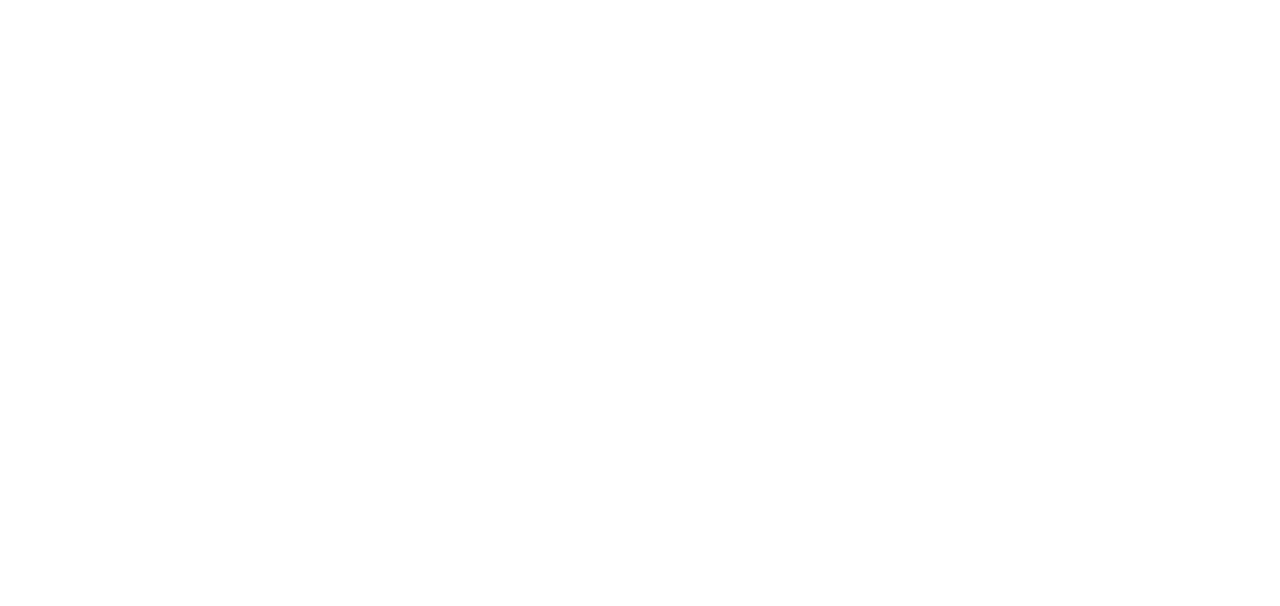
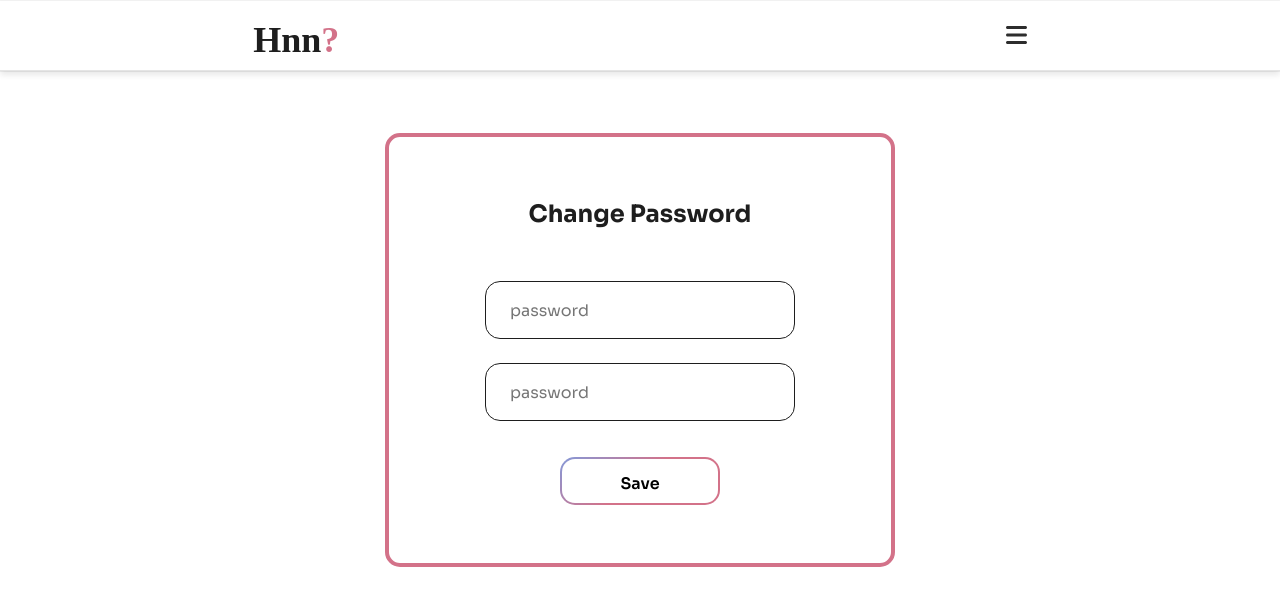
Before and after one commit to AkmalArifin/anon-project, a Vue app in the folder frontend/: page /change-password in a window 1280 px wide. Before the commit this address had no page. Shown: the top 606 px of the page. Built offline with nearby package versions, Linux system fonts and the light colour scheme; a web font is replaced by a local one.

Commit message:
feat: change password

```diff
--- a/frontend/src/router/index.ts
+++ b/frontend/src/router/index.ts
@@ -7,6 +7,7 @@
 import ForgotPasswordView from '@/views/ForgotPasswordView.vue'
 import ResetPasswordView from '@/views/ResetPasswordView.vue'
 import ProfileView from '@/views/ProfileView.vue'
+import ChangePasswordView from '@/views/ChangePasswordView.vue'
 
 const router = createRouter({
   history: createWebHistory(import.meta.env.BASE_URL),
@@ -50,6 +51,11 @@
       path: '/profile',
       name: 'profile',
       component: ProfileView
+    },
+    {
+      path: '/change-password',
+      name: 'change-password',
+      component: ChangePasswordView
     }
   ]
 })
--- /dev/null
+++ b/frontend/src/views/ChangePasswordView.vue
@@ -0,0 +1,225 @@
+<template>
+    <div class="change-password-page">
+        <Navbar class="navbar"/>
+        <div class="card" v-if="showVerify">
+            <div class="header">
+                <h4>Change Password</h4>
+            </div>
+            <div class="body">
+                <div class="input">
+                    <div class="input-container">
+                        <input type="password" class="p2 input-text" v-model="userInput.password" placeholder="password">
+                        <p>
+                            <font-awesome-icon class="error" icon="fa-solid fa-circle-exclamation" v-if="serverError.field.includes('password')"/>
+                            <span class="error message" v-if="serverError.field.includes('password')">{{ serverError.message }}</span>
+                        </p>
+                    </div>
+                </div>
+            </div>
+            <div class="footer">
+                <button class="p2 button" @click="handleCancel">Cancel</button>
+                <button class="p2 button" @click="handleNext">Next</button>
+            </div>
+        </div>
+        <div class="card" v-if="showNewPassword">
+            <div class="header">
+                <h4>Change Password</h4>
+            </div>
+            <div class="body">
+                <div class="input">
+                    <div class="input-container">
+                        <input type="password" class="p2 input-text" v-model="userInput.newPassword" placeholder="password" @blur="v$.newPassword.$touch()">
+                        <p>
+                            <font-awesome-icon class="error" icon="fa-solid fa-circle-exclamation" v-if="v$.newPassword.$error"/>
+                            <span class="error message" v-if="v$.newPassword.$error">{{ v$.newPassword.$errors[0].$message }}</span>
+                        </p>
+                    </div>
+                    <div class="input-container">
+                        <input type="password" class="p2 input-text" v-model="userInput.confirmPassword" placeholder="password" @blur="v$.confirmPassword.$touch()">
+                        <p>
+                            <font-awesome-icon class="error" icon="fa-solid fa-circle-exclamation" v-if="v$.confirmPassword.$error"/>
+                            <span class="error message" v-if="v$.confirmPassword.$error">{{ v$.confirmPassword.$errors[0].$message }}</span>
+                        </p>
+                        <p>
+                            <font-awesome-icon class="error" icon="fa-solid fa-circle-exclamation" v-if="serverError.field.includes('newPassword')"/>
+                            <span class="error message" v-if="serverError.field.includes('newPassword')">{{ serverError.message }}</span>
+                        </p>
+                    </div>
+                </div>
+            </div>
+            <div class="footer">
+                <button class="p2 button" @click="handleSave">Save</button>
+            </div>
+        </div>
+    </div>
+</template>
+
+<script setup lang="ts">
+import axios from 'axios';
+import { reactive, computed, ref } from 'vue';
+import Navbar from '../components/Navbar.vue';
+import { useRouter } from 'vue-router';
+import { useVuelidate } from '@vuelidate/core'
+import { required, minLength, maxLength, sameAs, helpers } from '@vuelidate/validators'
+import passwordRule from '../validators/password';
+import { parseJwt } from '../utils/jwt';
+import { server } from 'typescript';
+
+const router = useRouter();
+const props = defineProps<{
+    email?: number
+}>()
+
+const showVerify = ref(false)
+const showNewPassword = ref(true)
+const userInput = reactive({
+    password: "",
+    newPassword: "",
+    confirmPassword: ""
+})
+const serverError = reactive({
+    field: "",
+    message: ""
+})
+
+const rules = computed(() => ({
+    newPassword: {required, minLength: minLength(8), passwordRule: helpers.withMessage("Must contain at least 1 number", passwordRule)},
+    confirmPassword: {required, sameAs: sameAs(userInput.newPassword)}
+}))
+
+const v$ = useVuelidate(rules, userInput);
+
+const token = sessionStorage.getItem("jwtToken");
+const parsedToken = parseJwt(token)
+
+async function handleCancel() {
+    router.push({name: "profile"})
+}
+
+async function handleNext() {
+    const data = {
+        email: props.email,
+        password: userInput.password
+    };
+
+    await axios.post("http://localhost:8082/login", data)
+        .then(response => {
+            showVerify.value = false;
+            showNewPassword.value = true;
+        }).catch(error => {
+            console.error(error.response)
+            serverError.field = "password";
+            serverError.message = error.response.data.errors;
+        });
+}
+
+async function handleSave() {
+    await v$.value.$validate();
+    if (v$.value.newPassword.$error || v$.value.confirmPassword.$error) {
+        return;
+    }
+
+    const data = {
+        password: userInput.newPassword
+    }
+
+    await axios.put(`http://localhost:8082/users/password/${parsedToken.id}`, data, {
+        headers: {
+            "Authorization": `Bearer ${token}`
+        }
+    }).then(response => {
+        router.push({name: "profile"})
+    }).catch(error => {
+        console.error(error.response)
+        serverError.field = "newPassword"
+        serverError.message = error.response.data.message
+    })
+}
+
+
+</script>
+
+<script lang="ts">
+export default {
+    name: "ChangePasswordView"
+}
+</script>
+
+<style scoped>
+.change-password-page {
+    padding-top: 1px;
+}
+
+.error {
+    text-align: left;
+    color: var(--color-error);
+    white-space: inherit;
+    margin-top: 8px;
+}
+
+.error.message {
+    margin-left: 8px;
+}
+
+.card {
+    width: min(510px, 80vw);
+    height: auto;
+    border: 4px solid var(--color-primary);
+    border-radius: 15px;
+
+    margin: calc(72px + 60px) auto;
+    padding: 58px min(96px, 10vw);
+}
+
+.card .header {
+    text-align: center;
+}
+
+.card .body {
+    margin-top: 48px;
+}
+
+.card .body .input {
+    display: flex;
+    flex-flow: column;
+    align-content: center;
+    justify-content: center;
+    row-gap: 24px;
+}
+
+.card .body .input .input-container .input-text {
+    width: 100%;
+    height: 58px;
+    padding: 13px 24px;
+    border: 1px solid var(--black-1);
+    border-radius: 15px;
+}
+
+.card .footer {
+    margin-top: 36px;
+    display: flex;
+    align-items: center;
+    justify-content: center;
+    column-gap: 32px;
+}
+
+.card .footer .button {
+    width: 160px;
+    height: 48px;
+    padding: 12px 0px;
+    font-weight: 600;
+
+    background: linear-gradient(var(--white),  var(--white)) padding-box,
+    linear-gradient(143deg, rgba(131,153,217,1) 0%, rgba(211,114,137,1) 49%) border-box;
+    border: solid 2px transparent;
+    border-radius: 15px;
+
+    cursor:pointer;
+    transition: var(--transition);
+}
+
+.card .footer .button:hover {
+    scale: 1.05
+}
+
+</style>
--- a/frontend/src/views/ProfileView.vue
+++ b/frontend/src/views/ProfileView.vue
@@ -31,7 +31,7 @@
                     <div class="data-container">
                         <span class="p2 title">Username</span>
                         <div>
-                            <input type="text" v-model="editUser.username" class="p2 value" @blur="v$.username.$touch">
+                            <input type="text" v-model="userInput.username" class="p2 value" @blur="v$.username.$touch()">
                             <p>
                                 <font-awesome-icon class="error" icon="fa-solid fa-circle-exclamation" v-if="v$.username.$error"/>
                                 <span class="error message" v-if="v$.username.$error">{{ v$.username.$errors[0].$message }}</span>
@@ -53,8 +53,6 @@
                 </div>
             </div>
         </div>
-        <div class="card change-password" v-if="showChangePassword"></div>
-        <div class="card new-password" v-if="showNewPassword"></div>
     </div>
 </template>
 
@@ -67,12 +65,13 @@
 import { required, minLength, maxLength, helpers, sameAs } from '@vuelidate/validators';
 import passwordRule from '../validators/password';
 import { server } from 'typescript';
+import { useRouter } from 'vue-router';
 
-const photoUrl = ref("/profile-picture.png")
+const router = useRouter();
+
+const photoUrl = ref("/profile-picture.png");
 const showData = ref(true);
 const showEdit = ref(false);
-const showChangePassword = ref(false);
-const showNewPassword = ref(false);
 const user = ref({
     id: 0,
     username: "",
@@ -82,26 +81,23 @@
     created_at: "",
     deleted_at: ""
 })
-const editUser = reactive({
+const userInput = reactive({
     id: 0,
     username: "",
     email: "",
     photo_profile: "",
-    password: "",
-    confirmPassword: ""
 })
 
 const serverError = reactive({
     field: "",
     value: ""
 })
+
 const rules = computed(() => ({
     username: {required, minLength: minLength(6), maxLength: maxLength(30)},
-    password: {required, minLength: minLength(8), passwordRule: helpers.withMessage("Must contain at least 1 number", passwordRule)},
-    confirmPassword: {required, sameAs: sameAs(editUser.password)}
 }))
 
-const v$ = useVuelidate(rules, editUser)
+const v$ = useVuelidate(rules, userInput)
 
 const token = sessionStorage.getItem('jwtToken');
 const parsedToken = parseJwt(token);
@@ -121,17 +117,17 @@
 
 /** Function */
 async function handleEdit() {
-    editUser.id = user.value.id;
-    editUser.username = user.value.username;
-    editUser.email = user.value.email;
-    editUser.photo_profile = user.value.photo_profile;
+    userInput.id = user.value.id;
+    userInput.username = user.value.username;
+    userInput.email = user.value.email;
+    userInput.photo_profile = user.value.photo_profile;
 
     showEdit.value = true;
     showData.value = false;
 }
 
 async function handleChangePassword() {
-
+    router.push({name: "change-password"})
 }
 
 async function handleCancel() {
@@ -146,19 +142,19 @@
         return
     }
     const data = {
-        "username": editUser.username,
-        "email": editUser.email,
-        "photo_profile": editUser.photo_profile,
+        "username": userInput.username,
+        "email": userInput.email,
+        "photo_profile": userInput.photo_profile,
     }
 
-    await axios.put(`http://localhost:8082/users/${editUser.id}`, data, {
+    await axios.put(`http://localhost:8082/users/${userInput.id}`, data, {
         headers: {
             "Authorization": `Bearer ${token}`
         }
     }).then(response => {
-        user.value.username = editUser.username;
-        user.value.email = editUser.email;
-        user.value.photo_profile = editUser.photo_profile;
+        user.value.username = userInput.username;
+        user.value.email = userInput.email;
+        user.value.photo_profile = userInput.photo_profile;
         serverError.field = "";
         serverError.value = "";
 
@@ -189,6 +185,17 @@
 input:focus {
   outline: none;         /* Remove the outline */
   box-shadow: none;      /* Remove any shadow */
+}
+
+.error {
+    text-align: left;
+    color: var(--color-error);
+    white-space: inherit;
+    margin-top: 8px;
+}
+
+.error.message {
+    margin-left: 8px;
 }
 
 .profile-page {
@@ -230,17 +237,6 @@
     margin-bottom: 24px;
 }
 
-.profile-container .data .data-container .error {
-    text-align: left;
-    color: var(--color-error);
-    white-space: inherit;
-    margin-top: 8px;
-}
-
-.profile-container .data .data-container .error.message {
-    margin-left: 8px;
-}
-
 .profile-container .data .data-container .title {
     grid-area: title;
     font-weight: 600;
@@ -276,6 +272,4 @@
     scale: 1.05;
 }
 
-
-
 </style>
--- a/frontend/src/views/ResetPasswordView.vue
+++ b/frontend/src/views/ResetPasswordView.vue
@@ -44,8 +44,8 @@
 
 const password = ref("");
 const confirmPassword = ref("");
-const showReset = ref(true);
-const showUnauthorized = ref(false);
+const showReset = ref(false);
+const showUnauthorized = ref(true);
 
 const id = route.query.id as string
 const token = route.query.token as string
@@ -54,6 +54,8 @@
     "id": parseInt(id ,10),
     "token": token
 }
+
+console.log(data)
 
 axios.post("http://localhost:8082/reset-password/verify", data)
     .then(response => {
```
